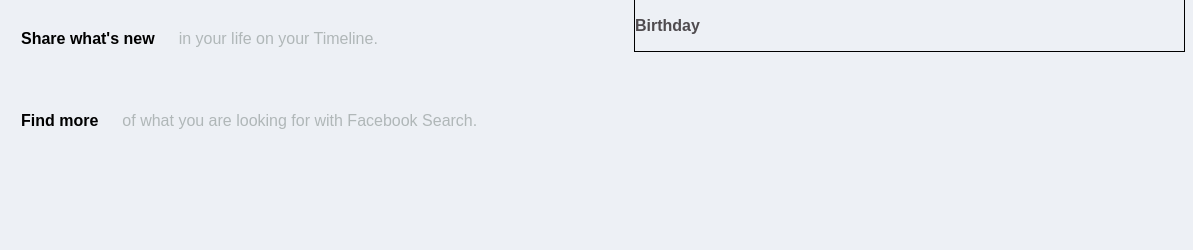
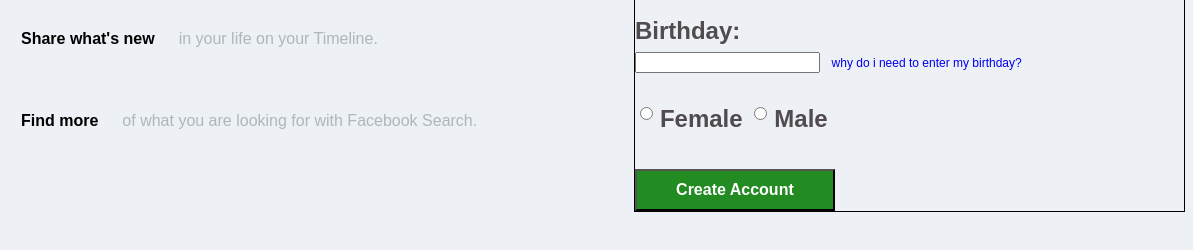
Before and after one commit to Adwiti2000/Facebook-Sing-in-page-clone, a plain HTML site: page index.html in a window 1280 px wide. Shown: the part 398-648 px from the top of the page, 87-1280 px from the left. Drawn offline with nearby package versions, Linux system fonts and the light colour scheme.

Commit message:
completed the form structure

```diff
--- a/index.html
+++ b/index.html
@@ -7,11 +7,29 @@
     </title>
     <link rel="icon" type="image/x-icon" href="images/facebook.png">
     <link rel="stylesheet" type="text/css" href="style.css">
+
+    <link rel = "stylesheet"
+         href = "//code.jquery.com/ui/1.11.4/themes/smoothness/jquery-ui.css">
+
+      <script type = "text/javascript"
+         src = "https://ajax.googleapis.com/ajax/libs/jquery/2.1.3/jquery.min.js">
+      </script>
+
+      <script type = "text/javascript"
+         src = "https://ajax.googleapis.com/ajax/libs/jqueryui/1.11.3/jquery-ui.min.js">
+      </script>
+
+ <Script>
+     $(function() {
+       $( "#datepicker" ).datepicker();
+    });
+ </Script>
     </head>
     <body style="background-color: #EDF0F5;">
     <div id="container">
-        <div id="header">
-           <div class="facebook"> facebook</div>
+
+         <header id="header">
+            <div class="facebook"> facebook</div>
             <div class="form">
             <form action="get">
 
@@ -23,7 +41,9 @@
                 Forgot password?
                 </div>
             </div>
-        </div>
+        </header>
+
+
        <div id="sitebody">
            <div id="div1" style="float: left;">
            <h1 style="margin-bottom: 5px; padding-top: 20px; "> Connect with friends and the </h1>
@@ -52,11 +72,29 @@
                    <input type="text" name="lastname" placeholder="Last name" style="margin-top: 5px;height: 20px;padding: 5px;border-radius: 5px;color: #A6B4BC; font-size: 15px;">
                    <p>                   <input type="text" name="Mobileoremail" placeholder="Mobile number or email" style="height: 20px;padding: 5px;border-radius: 5px;color: #A6B4BC; font-size: 15px; width: 380px"></p>
                    <p>            <input type="password" name="newpassword" placeholder="New Password" style="height: 20px;padding: 5px;border-radius: 5px;color: #A6B4BC; font-size: 15px;width: 380px">  </p>
-                   <p style="font-family: sans-serif;color: #4F4B4F;font-weight: bold;margin-top: 20px;">Birthday</p>
+                   <p class="heading">Birthday: <br>
+                    <input type="text" id="datepicker">
+                    <a href="#" style="text-decoration: none; font-size: 0.5em;margin-left: 5px;
+                    font-family: sans-serif; font-weight: lighter;">why do i need to enter my birthday?</a>
+                     </p>
+                     <input type="radio" style="border: 0px; height: 2em; ">
+                     <label for="Female" class="heading">Female </label>
+                     <input type="radio" style="border: 0px; height: 2em; ">
+                     <label for="male" class="heading">Male </label>
+                     <br>
+                     <br> <br>
+                     <button type="submit" style="padding: 10px;
+                     width: 200px;
+                     font-size: 1em;
+                     background-color: rgb(34, 139, 34);
+                     color: white;
+                     font-weight: bold;">
+                        Create Account</button>
                    </form>
                </div>
            </div>
         </div>
         </div>
+
     </body>
 </html>
--- a/style.css
+++ b/style.css
@@ -120,3 +120,10 @@
     margin-left: 25px;
     padding-top: 15px;
 }
+.heading{
+    font-family: sans-serif;
+    color: #4F4B4F;
+    font-weight: bold;
+    margin-top: 20px;
+    font-size: 1.5em;
+}
```
